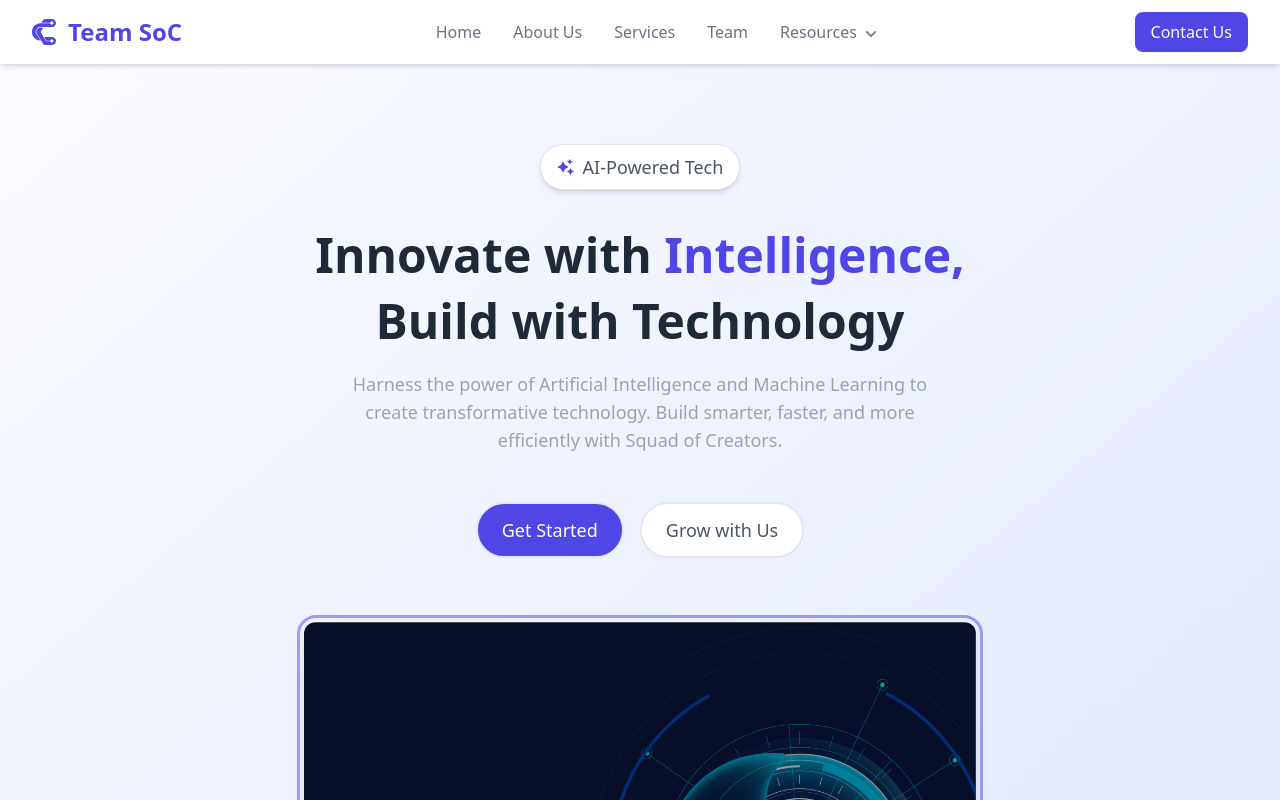
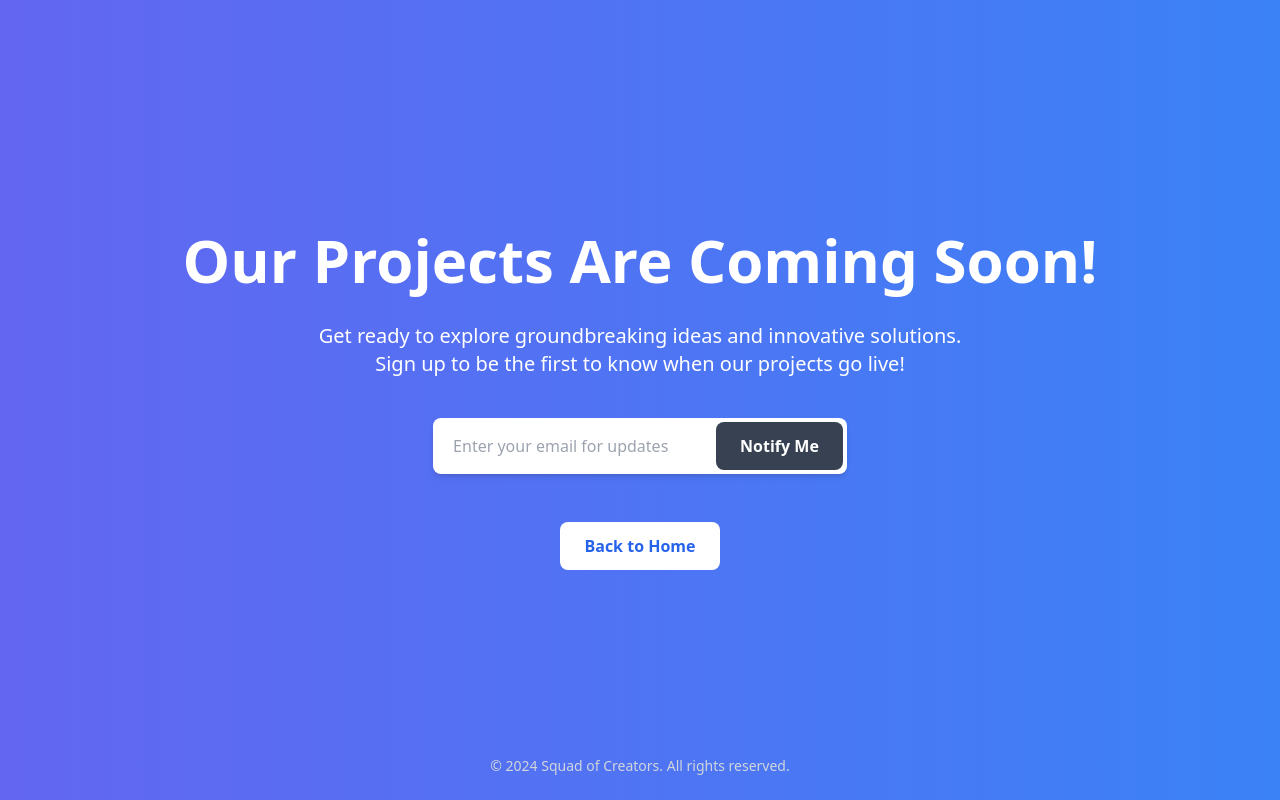
Before and after one commit to SquadofCreators/SquadofCreators, a React (Vite) app: page /#/projects in a window 1280 px wide. Before the commit this address led to /. Shown: the top 800 px of the page. Built offline with nearby package versions, Linux system fonts and the light colour scheme.

Commit message:
Note: Update v1.14

```diff
--- a/src/pages/Blogs.jsx
+++ b/src/pages/Blogs.jsx
@@ -27,7 +27,7 @@ function Blogs() {
 
             <div className="mt-8">
                 <Link
-                    href="/"
+                    to="/"
                     className="inline-block px-6 py-3 bg-white text-blue-600 rounded-lg hover:bg-gray-200 transition font-semibold"
                 >
                     Back to Home
--- a/src/pages/Products.jsx
+++ b/src/pages/Products.jsx
@@ -27,7 +27,7 @@ function Products() {
 
             <div className="mt-8">
                 <Link
-                    href="/"
+                    to="/"
                     className="inline-block px-6 py-3 bg-white text-blue-600 rounded-lg hover:bg-gray-200 transition font-semibold"
                 >
                     Back to Home
--- a/src/pages/Projects.jsx
+++ b/src/pages/Projects.jsx
@@ -28,7 +28,7 @@ function Projects() {
 
             <div className="mt-8">
                 <Link
-                    href="/"
+                    to="/"
                     className="inline-block px-6 py-3 bg-white text-blue-600 rounded-lg hover:bg-gray-200 transition font-semibold"
                 >
                     Back to Home
```
Also changed, not shown: 1 other file (tests, documents, lock files or other folders).
